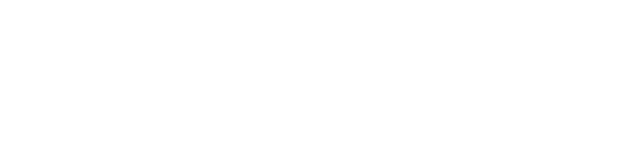
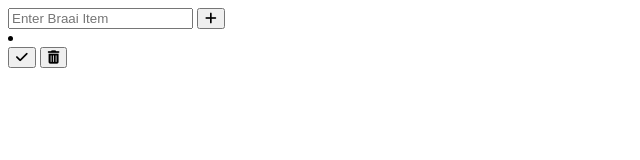
Before and after one commit to apped594/DOM, a plain HTML site: page Project5/index.html in a window 1280 px wide. Shown: the whole page, without its empty margins (0-640 px from the left). Drawn offline with Linux system fonts and the light colour scheme.

Commit message:
html structure

```diff
--- a/Project5/index.html
+++ b/Project5/index.html
@@ -12,6 +12,45 @@
 
 <body>
 
+    <div class="global-container">
+
+        <div class="to-do-container">
+
+            <div class="add-new-task-container">
+
+                <input type="text" placeholder="Enter Braai Item" required id="item-input">
+                <button id="add-item-button" class="create-item-button">
+                    <i class="fa-solid fa-plus"></i>
+                </button>
+
+            </div>
+
+            <div class="items-container"  id="items-list">
+
+                <div class="item-container" id="item">
+
+                    <li class="items" id="item"></li>
+
+                    <button id="check-button" class="item-action-buttons">
+                        <i class="fa-solid fa-check"></i>
+                    </button>
+
+                    <button id="delete-button" class="item-action-buttons">
+                        <i class="fa-solid fa-trash-can"></i>
+                    </button>
+
+                </div>
+
+
+            </div>
+
+
+        </div>
+
+
+
+    </div>
+
 
     <script src="script.js"></script>
 </body>
```
